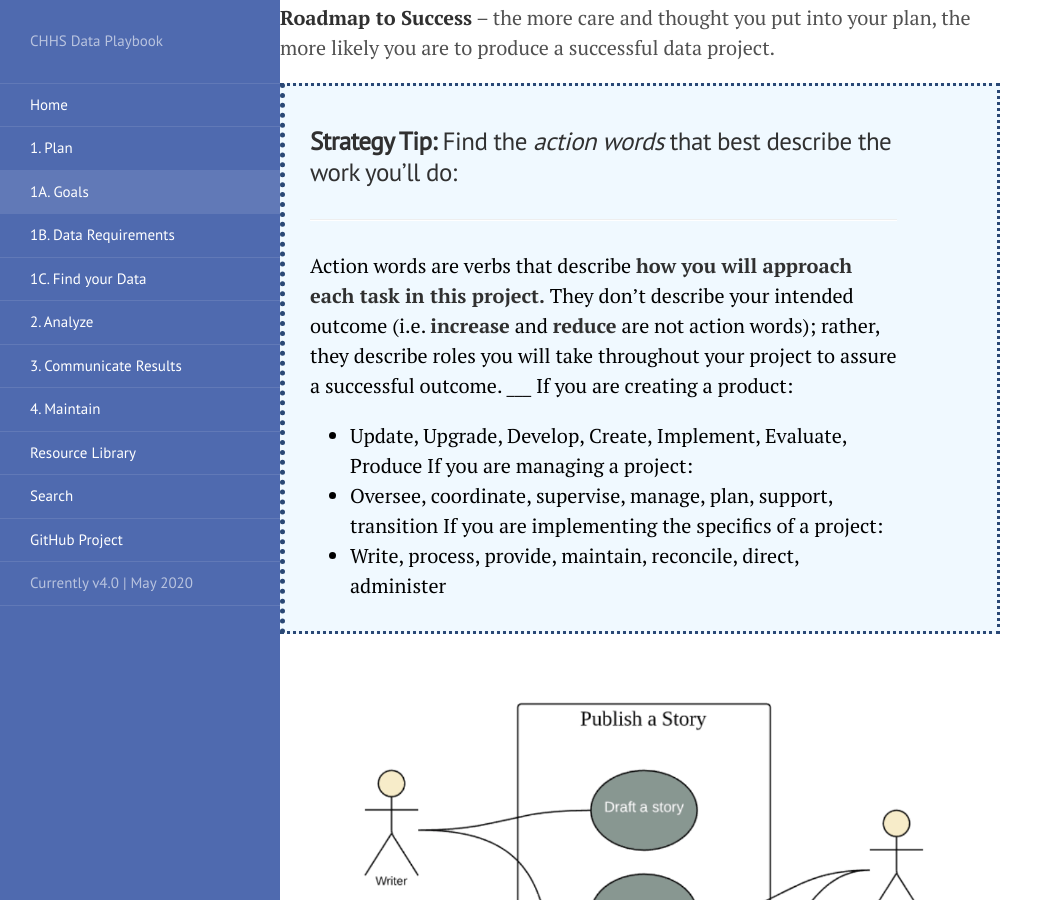
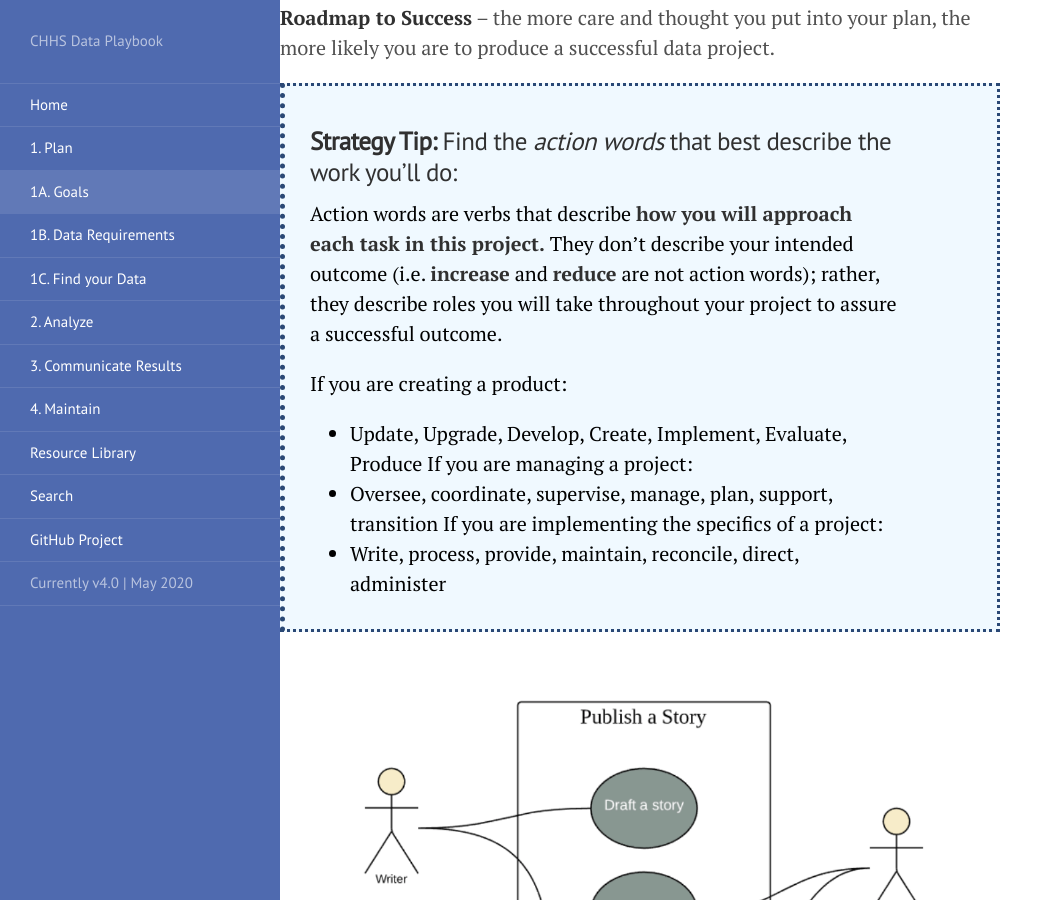
Before and after one commit to chhsdata/dataplaybook, a Jekyll site: the page built from 1_plan_a.md, in a window 1280 px wide and 900 px high, scrolled down 1512 px. Shown: the whole window, without its empty margins (0-1063 px from the left). Built offline with Jekyll 4.4.1, drawn with Linux system fonts in a browser that asks for light colours; Markdown is read by kramdown in place of the engine named in the settings; some of the changed text lies outside the part shown.

```diff
--- a/1_plan_a.md
+++ b/1_plan_a.md
@@ -32,9 +32,9 @@ Your goals should be SMART — specific, measurable, achievable, realistic, and
 Now that you have identified your goals, you must develop a strategy for achieving your desired outcomes. A Strategic Plan is first and foremost a **Roadmap to Success** – the more care and thought you put into your plan, the more likely you are to produce a successful data project.
 
 >### **Strategy Tip:** Find the *action words* that best describe the work you’ll do:
->___
+>
 >Action words are verbs that describe **how you will approach each task in this project.** They don’t describe your intended outcome (i.e. **increase** and **reduce** are not action words); rather, they describe roles you will take throughout your project to assure a successful outcome.
->___
+>
 >If you are creating a product:
 >  * Update, Upgrade, Develop, Create, Implement, Evaluate, Produce
 >If you are managing a project:
@@ -71,7 +71,7 @@ This framework is most helpful for projects where you intend to **build some sor
 **Step 3:** Draw lines between use cases to reflect commonalities or relationships among them
 >**Note**: Identify the use case with the greatest number of relationships/associations -- the most common use cases represent the functions in your project that should be essential.
 
-Also check out this [Online resource](https://online.visual-paradigm.com/diagrams/solutions/free-use-case-diagram-tool/) to build your own Use Case Diagram
+Also check out this [Online resource](https://online.visual-paradigm.com/diagrams/solutions/free-use-case-diagram-tool/) to build your own Use Case Diagram.
 
 ## <a name="logicmodel"></a> The Logic Model
 
```
Also changed, not shown: 1_plan_b.md (+1 -1 lines), 2_analyze.md (+1 -1 lines), 7_resource_library.md (+27 -1 lines).
